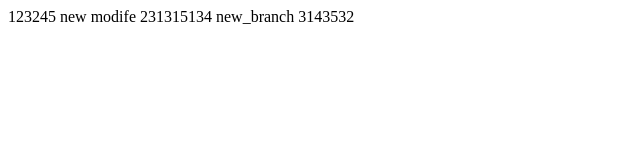
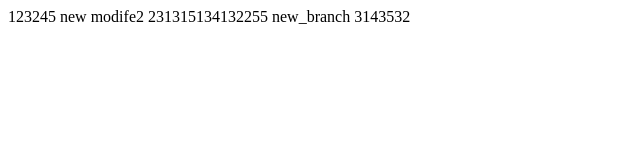
Before and after one commit to MadWilson/Project, a plain HTML site: page index.html in a window 1280 px wide. Shown: the whole page, without its empty margins (0-640 px from the left). Drawn offline with Linux system fonts and the light colour scheme.

Commit message:
second commit in first branch

```diff
--- a/index.html
+++ b/index.html
@@ -3,10 +3,15 @@
 123245
 
 
-new modife
-231315134
+new modife2
+231315134132255
 
 
 new_branch
 3143532
+
+
+
+
+
 </html
```
